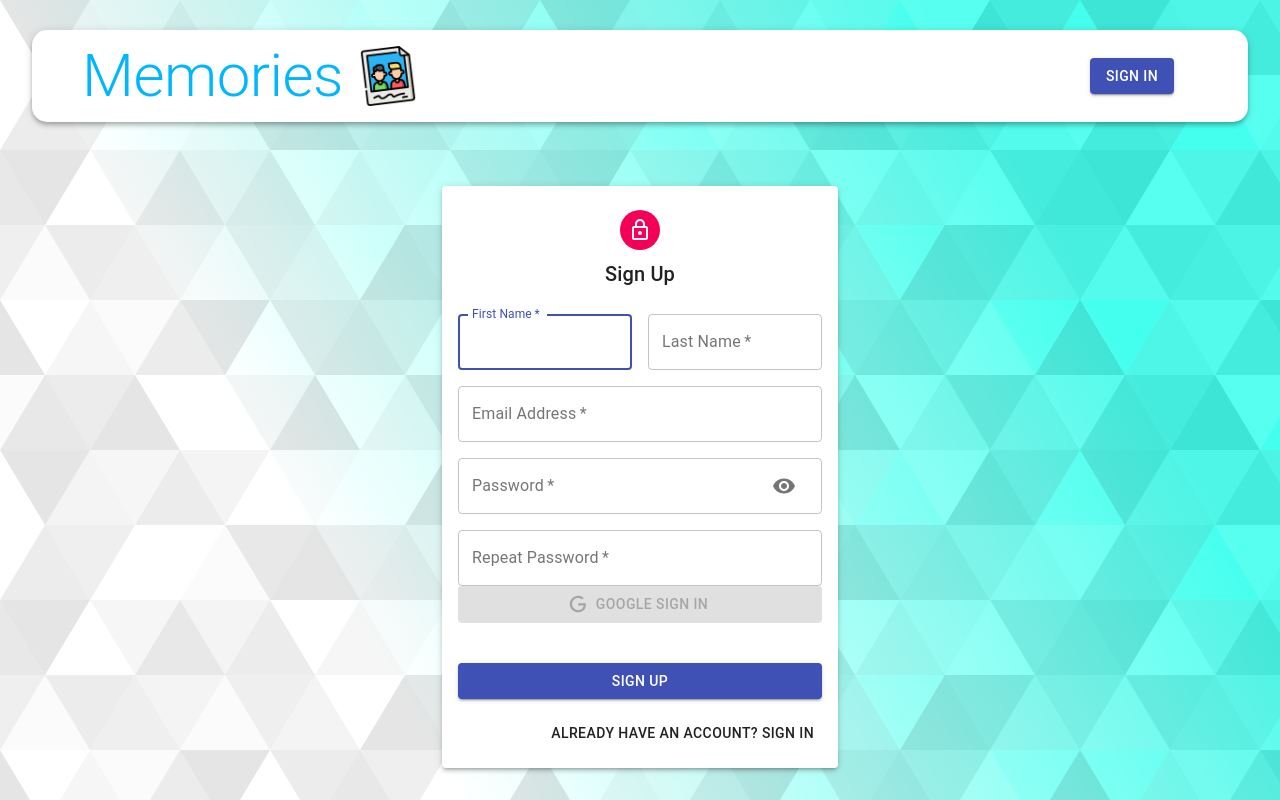
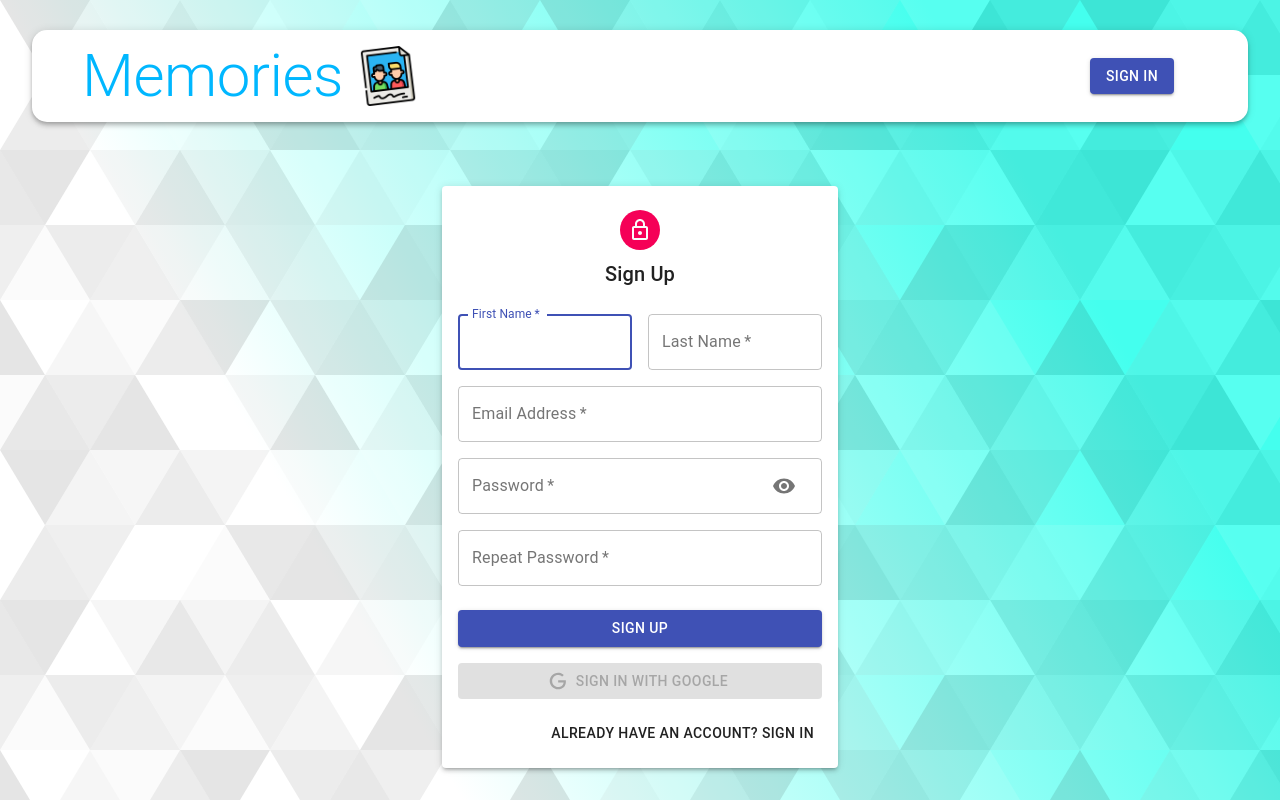
Before and after one commit to a-velasquez/memories, a React (Create React App) app in the folder client/: page /auth in a window 1280 px wide. Built offline with nearby package versions, Linux system fonts and the light colour scheme.

Commit message:
move google button below reg button

```diff
--- a/client/src/components/Auth/Auth.js
+++ b/client/src/components/Auth/Auth.js
@@ -94,6 +94,14 @@ const Auth = () => {
 							/>
 						)}
 					</Grid>
+					<Button
+						type='submit'
+						fullWidth
+						variant='contained'
+						color='primary'
+						className={classes.submit}>
+						{isSignup ? "Sign Up" : "Sign In"}
+					</Button>
 					<GoogleLogin
 						clientId='247661976374-k2v13j26d7hjncp2oj77fva2nri3u33b.apps.googleusercontent.com'
 						render={(renderProps) => (
@@ -105,21 +113,13 @@ const Auth = () => {
 								disabled={renderProps.disabled}
 								startIcon={<Icon />}
 								variant='contained'>
-								Google Sign In
+								Sign In With Google
 							</Button>
 						)}
 						onSuccess={googleSuccess}
 						onFailure={googleError}
 						cookiePolicy='single_host_origin'
 					/>
-					<Button
-						type='submit'
-						fullWidth
-						variant='contained'
-						color='primary'
-						className={classes.submit}>
-						{isSignup ? "Sign Up" : "Sign In"}
-					</Button>
 					<Grid container justify='flex-end'>
 						<Grid item>
 							<Button onClick={switchMode}>
```
